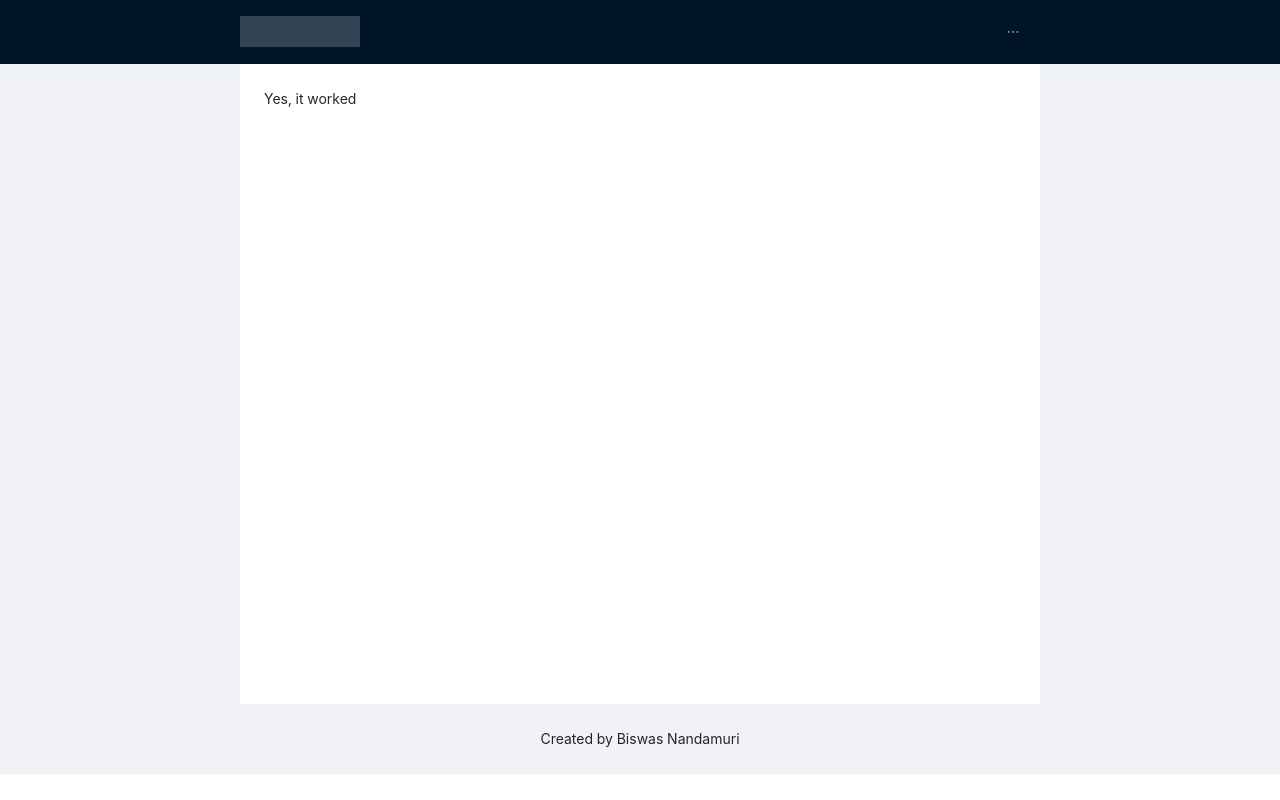
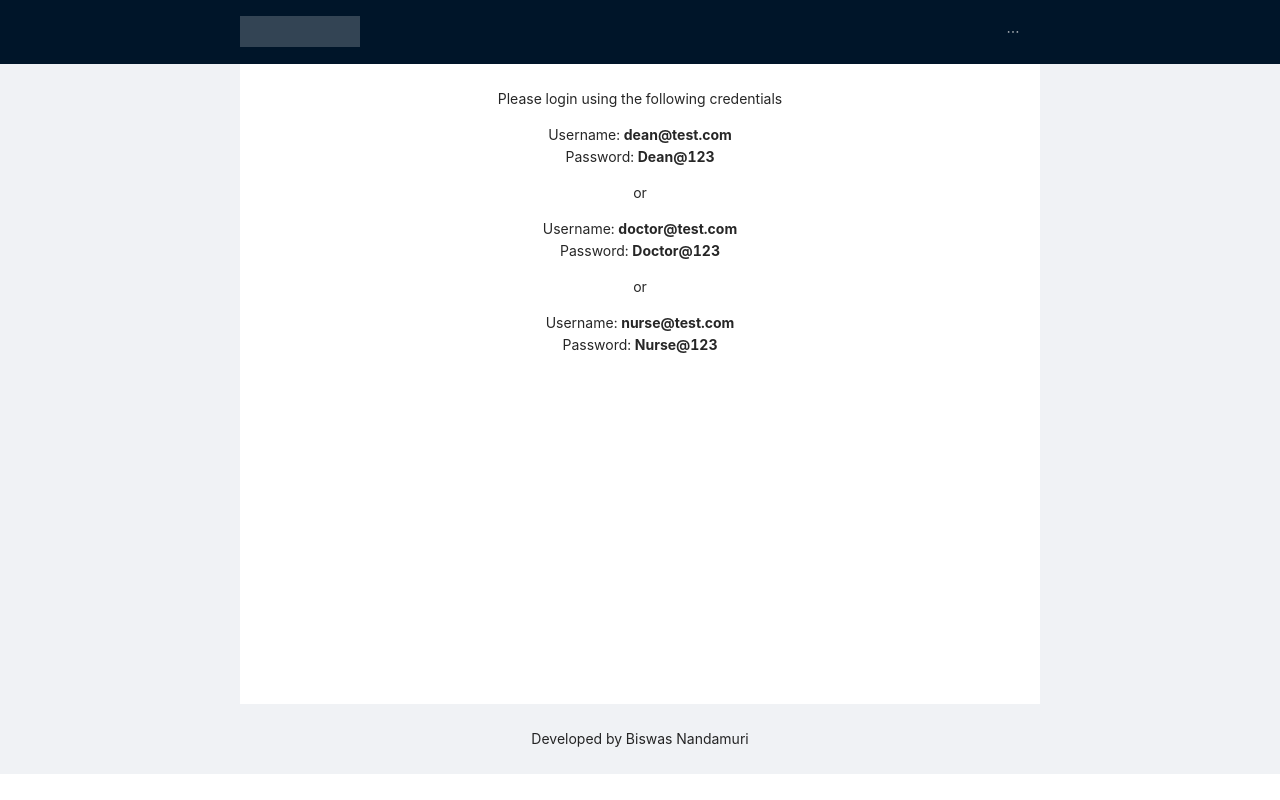
Before and after one commit to Biswas-N/patient-management-system, a React (Create React App) app in the folder client/: page / in a window 1280 px wide. Built offline with nearby package versions, Linux system fonts and the light colour scheme; no server answers.

Commit message:
feat(client): Updated Frontend

```diff
--- a/client/src/App.js
+++ b/client/src/App.js
@@ -3,13 +3,14 @@ import { Switch, Route } from "react-router-dom";
 
 import "./App.css";
 import MyLayout from "./containers/Layout/Layout";
+import NoMatch from "./components/404";
+
 import Home from "./components/HomePage";
 import Callback from "./components/Callback";
-import Patients from "./containers/PatientsPage";
-import Patient from "./containers/PatientPage";
-import PatientCreate from "./containers/Patient/PatientCreate";
-import Doctors from "./containers/DoctorsPage";
-import Doctor from "./containers/DoctorPage";
+import Patients from "./containers/Patient/PatientsPage";
+import Patient from "./containers/Patient/PatientPage";
+import Doctors from "./containers/Doctor/DoctorsPage";
+import Doctor from "./containers/Doctor/DoctorPage";
 
 
 function App() {
@@ -18,11 +19,11 @@ function App() {
       <Switch>
         <Route path="/" exact component={Home} />
         <Route path="/callback" component={Callback} />
-        <Route path="/patients/create" exact component={PatientCreate} />
         <Route path="/patients" exact component={Patients} />
         <Route path="/patients/:id" component={Patient} />
+        <Route path="/doctors" exact component={Doctors} />
         <Route path="/doctors/:id" component={Doctor} />
-        <Route path="/doctors" exact component={Doctors} />
+        <Route component={NoMatch} />
       </Switch>
     </MyLayout>
   );
--- /dev/null
+++ b/client/src/components/404.js
@@ -0,0 +1,22 @@
+import React from "react";
+import { Link, useLocation } from "react-router-dom";
+import { Button } from "antd";
+
+const NoMatch = () => {
+    const location = useLocation();
+    return (
+        <div className="site-layout-content">
+            <div style={{ maxWidth: "450px", margin: "0 auto", textAlign: "center" }}>
+                <h3>
+                    No match for route <code>{location.pathname}</code>
+                </h3>
+                <Link to="/">
+                    <Button type="primary">Back to Home</Button>
+                </Link>
+            </div>
+        </div>
+    );
+
+}
+
+export default NoMatch;
--- a/client/src/components/Header.js
+++ b/client/src/components/Header.js
@@ -6,7 +6,7 @@ import { loginUrl, getCurrentUser } from "../shared/auth";
 
 const { Header } = Layout;
 
-const HeaderComponent = () => {
+const HeaderComponent = (props) => {
   const [state, setState] = useState({
     currentUser: null
   });
@@ -24,8 +24,8 @@ const HeaderComponent = () => {
   const logout = () => {
     setState({
       currentUser: null
-    })
-    localStorage.removeItem("bearer_token")
+    });
+    localStorage.removeItem("bearer_token");
   }
 
   let menu = (
--- a/client/src/components/HomePage.js
+++ b/client/src/components/HomePage.js
@@ -1,9 +1,42 @@
 import React from "react";
+import { Typography, Divider } from 'antd';
+
+const { Paragraph } = Typography;
+
 
 const Home = () => {
+  const token = localStorage.getItem("bearer_token")
+
+  let content = (
+    <>
+      <p>Please login using the following credentials</p>
+      <p>Username: <strong>dean@test.com</strong> <br /> Password: <strong>Dean@123</strong></p>
+      <p>or</p>
+      <p>Username: <strong>doctor@test.com</strong> <br /> Password: <strong>Doctor@123</strong></p>
+      <p>or</p>
+      <p>Username: <strong>nurse@test.com</strong> <br /> Password: <strong>Nurse@123</strong></p>
+    </>
+  )
+  if (token != null) {
+    const jwtLink = `https://jwt.io/#debugger-io?token=${token}`;
+    content = (
+      <>
+        <p>Store the below bearer token somewhere, it is <strong>needed during testing</strong> <br />if the submitted tokens are expired.</p>
+        <Divider>Token Start</Divider>
+        <Paragraph ellipsis={{ rows: 3, expandable: true, symbol: 'more' }}>
+          {token}
+        </Paragraph>
+        <Divider>Token End</Divider>
+        <p>Check auth token in <a href={jwtLink} target="_blank"  rel="noopener noreferrer">jwt.io</a></p>
+      </>
+    );
+  }
+
   return (
     <div className="site-layout-content">
-      <p>Yes, it worked</p>
+      <div style={{ maxWidth: "450px", margin: "0 auto", textAlign: "center" }}>
+        {content}
+      </div>
     </div>
   );
 };
--- a/client/src/containers/DoctorPage.js
+++ b/client/src/containers/Doctor/DoctorPage.js
@@ -1,8 +1,8 @@
 import React, {useState, useEffect} from "react";
 import { message } from "antd";
 
-import DoctorItem from "../components/Doctor/DoctorItem";
-import getBackendAxios from "../shared/axios";
+import DoctorItem from "../../components/Doctor/DoctorItem";
+import getBackendAxios from "../../shared/axios";
 
 const Doctor = (props) => {
     const [doctor, setDoctor] = useState(null)
@@ -40,7 +40,7 @@ const Doctor = (props) => {
                 <DoctorItem
                     data={doctor}
                     onDelete={onDeleteHandler}
-                    onEdit={() => console.log("Clicked Edit")}
+                    onEdit={() => (message.info("Sorry! Not yet implemented"))}
                 /> :
                 <p>Loading...</p>
             }
--- a/client/src/containers/DoctorsPage.js
+++ b/client/src/containers/Doctor/DoctorsPage.js
@@ -2,8 +2,8 @@ import React, { useEffect, useState } from "react";
 import { List, Pagination, Button, message } from 'antd';
 import { PlusOutlined } from '@ant-design/icons';
 
-import Doctor from "../components/Doctor/DoctorListItem";
-import getBackendAxios from "../shared/axios";
+import Doctor from "../../components/Doctor/DoctorListItem";
+import getBackendAxios from "../../shared/axios";
 
 const DoctorsPage = (props) => {
     const [currentPage, setCurrentPage] = useState(1)
@@ -31,11 +31,11 @@ const DoctorsPage = (props) => {
                 header={
                     <h2>
                         All Doctors <Button
-                            style={{float: "right"}}
-                            type="primary"
-                            shape="round"
-                            href="/doctors/create"
-                            icon={<PlusOutlined />}>
+                                onClick={() => (message.info("Sorry! Not yet implemented"))}
+                                style={{ float: "right" }}
+                                type="primary"
+                                shape="round"
+                                icon={<PlusOutlined />}>
                                 Create New
                             </Button>
                     </h2>
--- a/client/src/containers/Layout/Layout.js
+++ b/client/src/containers/Layout/Layout.js
@@ -16,7 +16,7 @@ const MyLayout = (props) => {
                     {props.children}
                 </Content>
                 <Footer style={{ textAlign: "center" }}>
-                    Created by Biswas Nandamuri
+                    Developed by Biswas Nandamuri
             </Footer>
             </Layout>
         </Router>
--- a/client/src/containers/Patient/PatientCreate.js
+++ /dev/null
@@ -1,10 +0,0 @@
-import React from "react";
-
-
-const PatientCreate = () => {
-    return (
-        <p>Include Message here</p>
-    )
-};
-
-export default PatientCreate;
--- a/client/src/containers/PatientPage.js
+++ b/client/src/containers/Patient/PatientPage.js
@@ -1,8 +1,8 @@
 import React, {useState, useEffect} from "react";
 import { message } from "antd";
 
-import PatientItem from "../components/Patient/PatientItem";
-import getBackendAxios from "../shared/axios";
+import PatientItem from "../../components/Patient/PatientItem";
+import getBackendAxios from "../../shared/axios";
 
 const Patient = (props) => {
     const [patient, setPatient] = useState(null)
@@ -40,7 +40,7 @@ const Patient = (props) => {
                 <PatientItem
                     data={patient}
                     onDelete={onDeleteHandler}
-                    onEdit={() => console.log("Clicked Edit")}
+                    onEdit={() => (message.info("Sorry! Not yet implemented"))}
                 /> :
                 <p>Loading...</p>
             }
--- a/client/src/containers/PatientsPage.js
+++ b/client/src/containers/Patient/PatientsPage.js
@@ -1,10 +1,9 @@
 import React, { useEffect, useState } from "react";
 import { List, Pagination, Button, message } from 'antd';
 import { PlusOutlined } from '@ant-design/icons';
-import { Link } from "react-router-dom";
 
-import Patient from "../components/Patient/PatientListItem";
-import getBackendAxios from "../shared/axios";
+import Patient from "../../components/Patient/PatientListItem";
+import getBackendAxios from "../../shared/axios";
 
 
 const PatientsPage = (props) => {
@@ -32,15 +31,14 @@ const PatientsPage = (props) => {
             <List
                 header={
                     <h2>
-                        All Patients <Link to="/patients/create">
-                            <Button
+                        All Patients <Button
+                                onClick={() => (message.info("Sorry! Not yet implemented"))}
                                 style={{ float: "right" }}
                                 type="primary"
                                 shape="round"
                                 icon={<PlusOutlined />}>
                                 Create New
                             </Button>
-                        </Link>
                     </h2>
                 }
                 footer={
```
Also changed, not shown: 14 other files (tests, documents, lock files or other folders).
